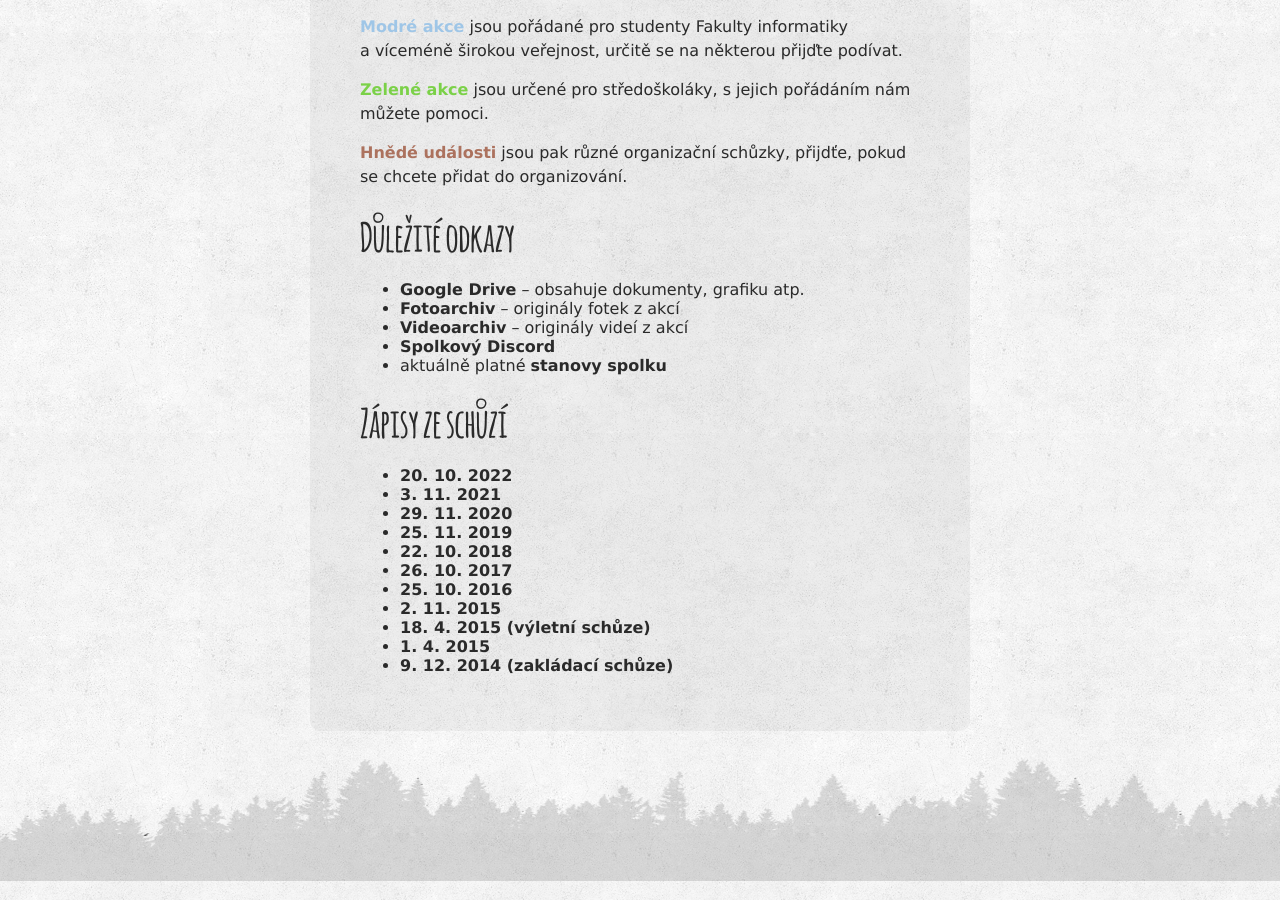
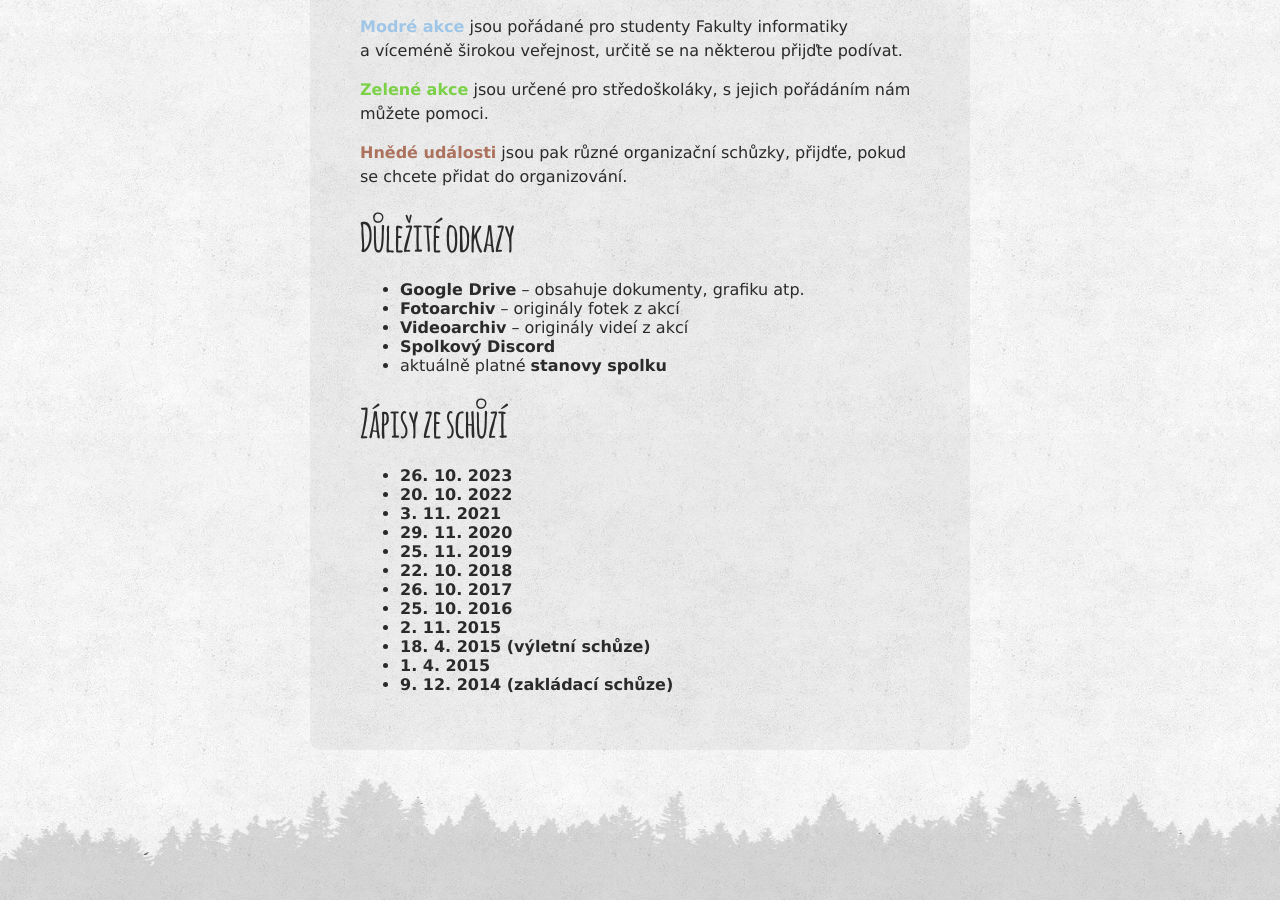
Before and after one commit to zverinec/zverinec-web, a Jekyll site: the page built from _pages/for-members.md, in a window 1280 px wide and 900 px high, scrolled down 967 px. Built offline with Jekyll 4.4.1, drawn with Linux system fonts in a browser that asks for light colours; comment, search, counter and statistics services are not loaded.

Commit message:
Add zápis z valné hromady

```diff
--- a/_pages/for-members.md
+++ b/_pages/for-members.md
@@ -29,6 +29,7 @@ schůzky, přijdťe, pokud se chcete přidat do organizování.
 
 ## Zápisy ze schůzí
 
+ * <a href="https://docs.google.com/document/d/1WOluHaH6gcbXYj4bGSEHiJ6AZZP6EzsNIOLGOURV31s/edit" target="_blank">26. 10. 2023</a>
  * <a href="https://docs.google.com/document/d/14w7kv_DQa8fTxB1OJSJQzv6rjynUVwfqxgazJ2GfELM/edit" target="_blank">20. 10. 2022</a>
  * <a href="https://docs.google.com/document/d/1xOkTdIfogZiDRkqHWBQZZz4uhEm0KTGpXTyR5dlMRKY/edit" target="_blank">3. 11. 2021</a>
  * <a href="https://docs.google.com/document/d/1ST7sWogs5jPQ2Aa2mduc4p6sJn6x4h669Se7bbkHOls/edit" target="_blank">29. 11. 2020</a>
```
